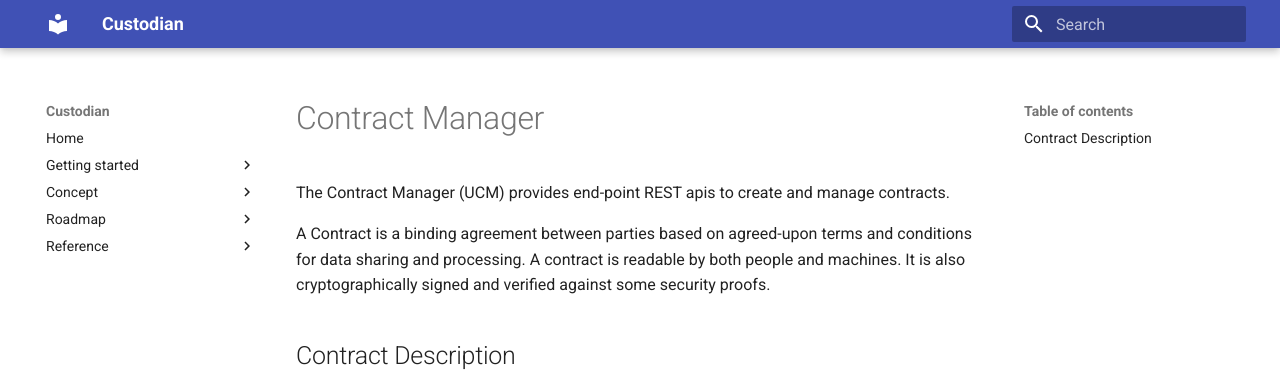
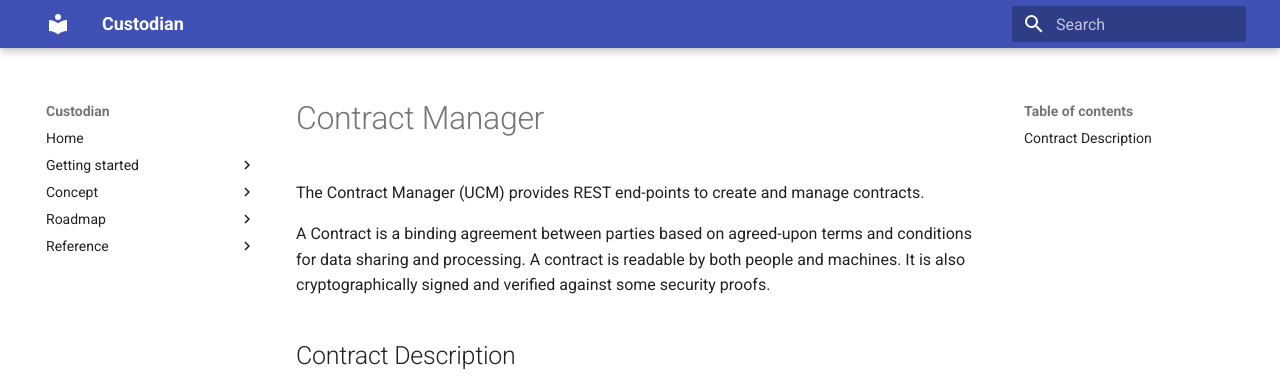
Before and after one commit to sabrinaossey/Custodian-doc, an MkDocs documentation site: the page built from docs/concept/contract.md, in a window 1280 px wide and 900 px high. Shown: the top 376 px of the window. Built offline with MkDocs 1.6.1 and Material for MkDocs 9.7.7, drawn with Linux system fonts in a browser that asks for light colours.

```diff
--- a/docs/concept/contract.md
+++ b/docs/concept/contract.md
@@ -1,5 +1,5 @@
 #Contract Manager
-The Contract Manager (UCM) provides end-point REST apis to create and manage contracts.
+The Contract Manager (UCM) provides REST end-points to create and manage contracts.
 
 A Contract is a binding agreement between parties based on agreed-upon terms and conditions for data sharing and processing.
 A contract is readable by both people and machines. It is also cryptographically signed and verified against some security proofs.
```
